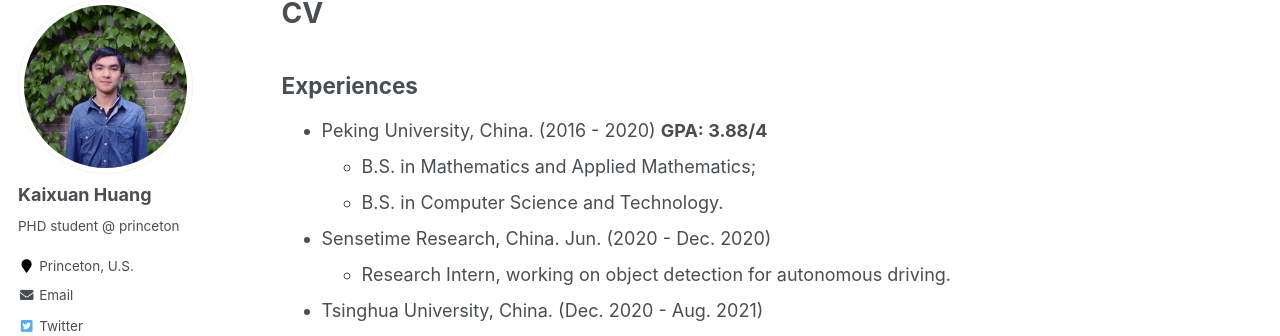
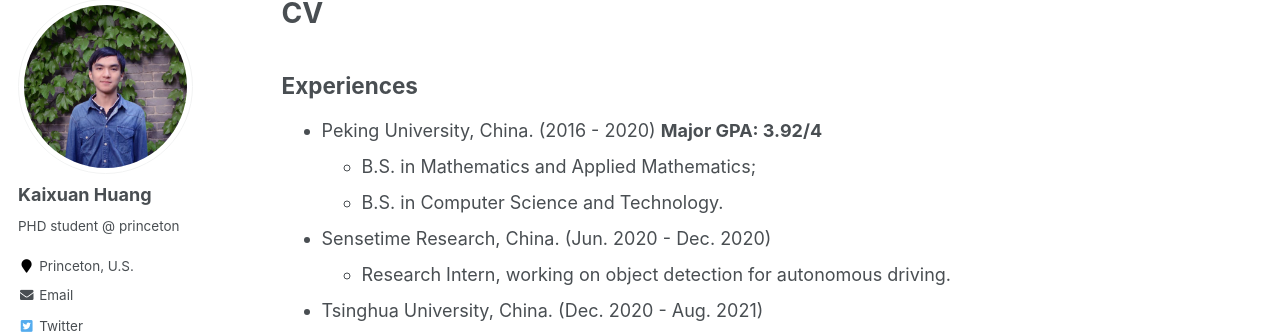
Before and after one commit to HackyHuang/HackyHuang.github.io, a Jekyll site: the page built from _pages/cv.md, in a window 1280 px wide and 1208 px high. Shown: the part 119-455 px from the top of the window. Built offline with Jekyll 4.4.1, drawn with Linux system fonts in a browser that asks for light colours.

Commit message:
update cv

```diff
--- a/_pages/cv.md
+++ b/_pages/cv.md
@@ -11,10 +11,10 @@ redirect_from:
 
 Experiences
 -----
- - Peking University, China. (2016 - 2020) **GPA: 3.88/4**
+ - Peking University, China. (2016 - 2020) **Major GPA: 3.92/4**
     - B.S. in Mathematics and Applied Mathematics;
     - B.S. in Computer Science and Technology.
- - Sensetime Research, China. Jun. (2020 - Dec. 2020)
+ - Sensetime Research, China. (Jun. 2020 - Dec. 2020)
     - Research Intern, working on object detection for autonomous driving.
  - Tsinghua University, China. (Dec. 2020 - Aug. 2021)
     - Research Intern.
```
